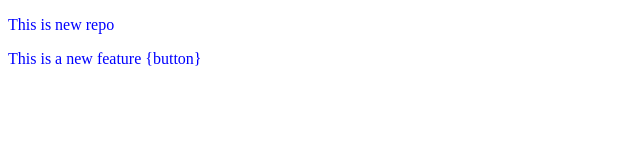
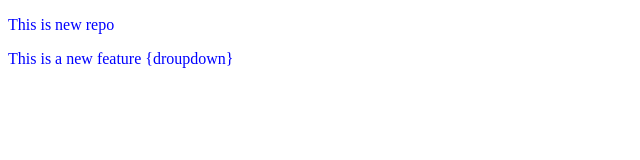
Before and after one commit to Pavan-1502/LocalRepo, a plain HTML site: page index.html in a window 1280 px wide. Shown: the full height of the page, 0-640 px from the left. Drawn offline with Linux system fonts and the light colour scheme.

Commit message:
Add droupdown

```diff
--- a/index.html
+++ b/index.html
@@ -10,7 +10,7 @@
 </head>
 <body>
     <p>This is new repo<p>
-    <p>This is a new feature  {button}</p>
+    <p>This is a new feature  {droupdown}</p>
 
 </body>
 </html>
```
